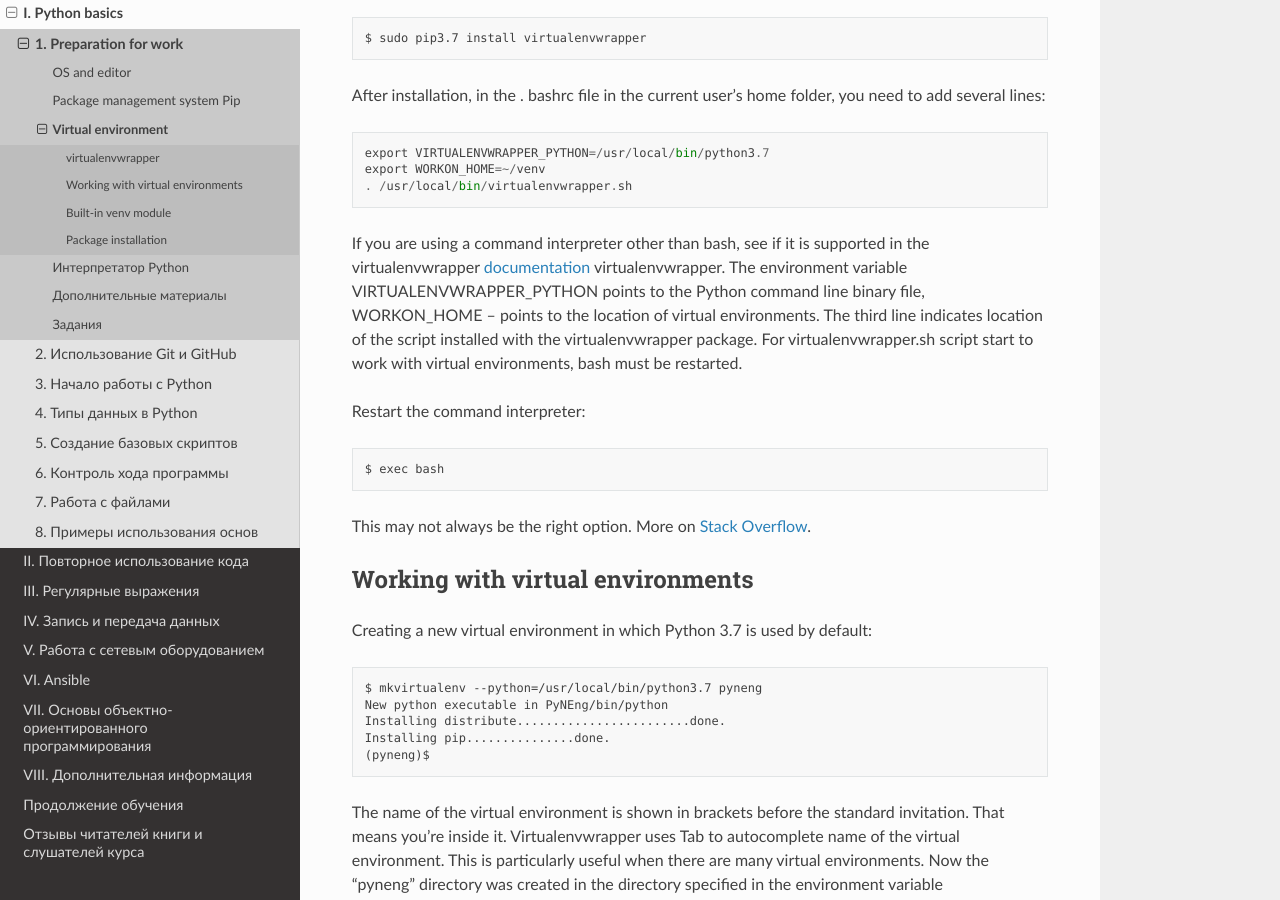
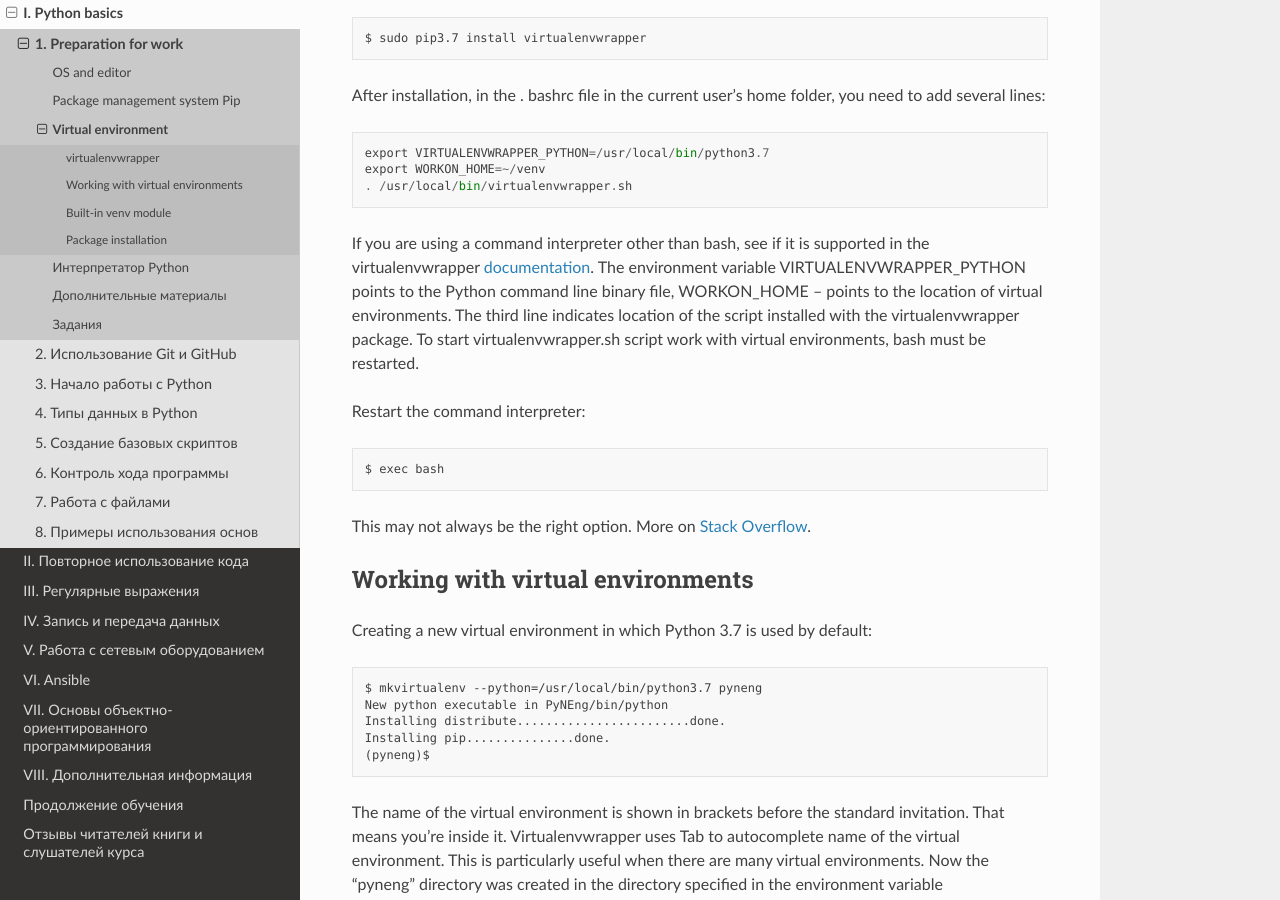
Before and after one commit to Aidar5/nattoeng, a Sphinx documentation site: the page built from docs/source/book/01_intro/virtualenv.rst, in a window 1280 px wide and 900 px high, scrolled down 683 px. Built offline with Sphinx 7.4.7 and the Read the Docs theme 2.0.0, drawn with Linux system fonts in a browser that asks for light colours; pages that are not in the unit, such as notebooks, are missing from menus; some of the changed text lies outside the part shown.

Commit message:
Update virtualenv.rst

```diff
--- a/docs/source/book/01_intro/virtualenv.rst
+++ b/docs/source/book/01_intro/virtualenv.rst
@@ -31,9 +31,8 @@ After installation, in the . bashrc file in the current user’s home folder, yo
     . /usr/local/bin/virtualenvwrapper.sh
 
 If you are using a command interpreter other than bash, see if it is supported in the virtualenvwrapper
-`documentation <http://virtualenvwrapper.readthedocs.io/en/latest/install.html>`__
-virtualenvwrapper. The environment variable VIRTUALENVWRAPPER\_PYTHON
-points to the Python command line binary file, WORKON\_HOME – points to the location of virtual environments. The third line indicates location of the script installed with the virtualenvwrapper package. For virtualenvwrapper.sh script start to work with virtual environments, bash must be restarted.
+`documentation <http://virtualenvwrapper.readthedocs.io/en/latest/install.html>`__. The environment variable VIRTUALENVWRAPPER\_PYTHON
+points to the Python command line binary file, WORKON\_HOME – points to the location of virtual environments. The third line indicates location of the script installed with the virtualenvwrapper package. To start virtualenvwrapper.sh script work with virtual environments, bash must be restarted.
 
 Restart the command interpreter:
 
```
Also changed, not shown: other parts of docs/source/book/01_intro/virtualenv.rst (+2 -2 lines).
